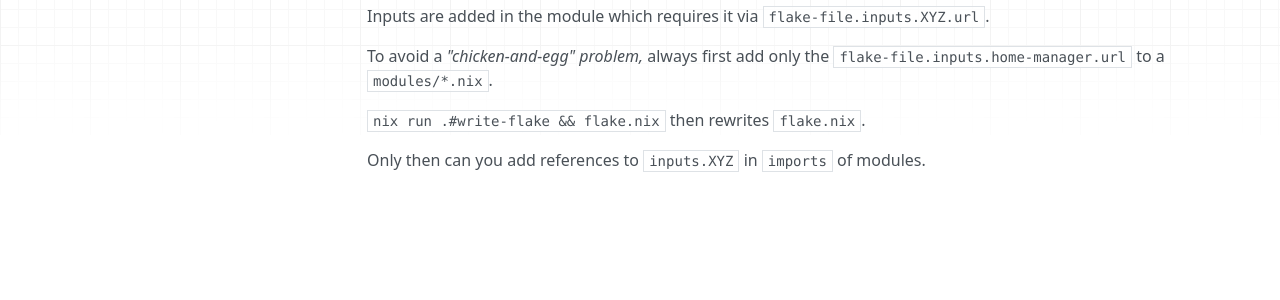
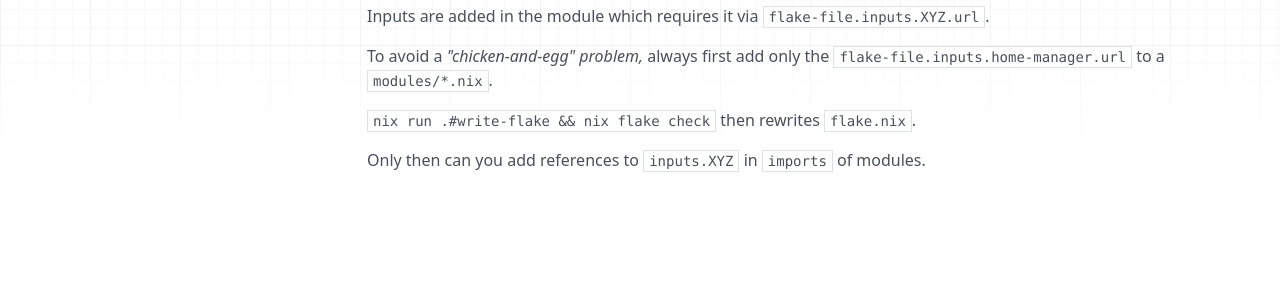
Before and after one commit to vorburger/nixfiles, an MkDocs documentation site: the page built from docs/docs/reference/flake-file.md, in a window 1280 px wide. Shown: the part 171-471 px from the top of the page. Built offline with MkDocs 1.6.1, drawn with Linux system fonts in a browser that asks for light colours; nearby versions of some CDN libraries.

```diff
--- a/docs/docs/reference/flake-file.md
+++ b/docs/docs/reference/flake-file.md
@@ -6,6 +6,6 @@ Inputs are added in the module which requires it via `flake-file.inputs.XYZ.url`
 
 To avoid a _"chicken-and-egg" problem,_ always first add only the `flake-file.inputs.home-manager.url` to a `modules/*.nix`.
 
-`nix run .#write-flake && flake.nix` then rewrites `flake.nix`.
+`nix run .#write-flake && nix flake check` then rewrites `flake.nix`.
 
 Only then can you add references to `inputs.XYZ` in `imports` of modules.
```
Also changed, not shown: docs/docs/ToDo.md (+2 -0 lines), 3 other files.
